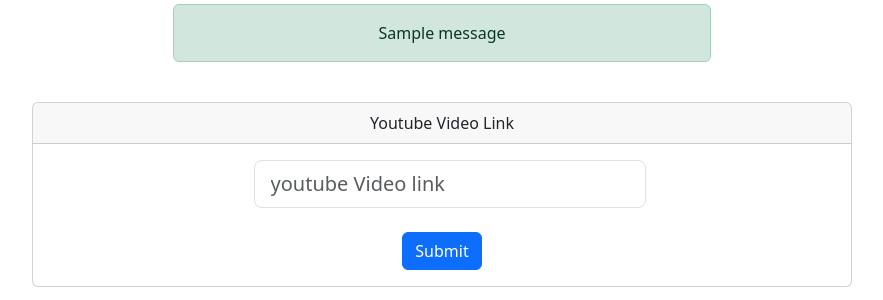
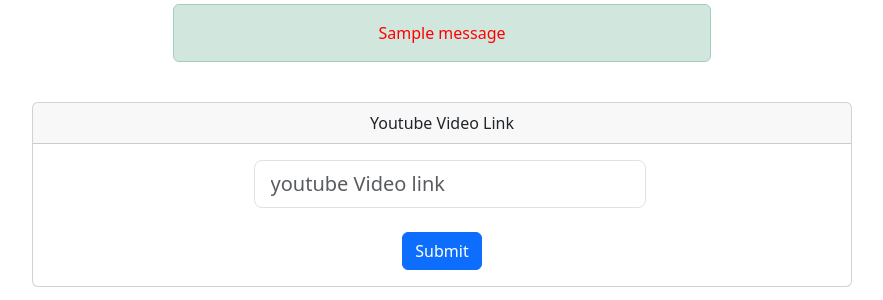
Before and after one commit to LIPU-DEMON/Youtube-Analysis, a Django app: page /accounts/profile in a window 1280 px wide. Shown: the part 82-382 px from the top of the page, without its empty margins (198-1081 px from the left). Run offline with Django 5.2, Linux system fonts and the light colour scheme; a user stored in the database is signed in; tables that the repository leaves empty hold one stand-in row (values such as "Sample post"); one stand-in notice (Sample message) is shown.

Commit message:
#some Minor Fixes

```diff
--- a/Users/templates/registration/firstpage.html
+++ b/Users/templates/registration/firstpage.html
@@ -45,7 +45,7 @@
           aria-labelledby="offcanvasNavbarLabel"
         >
           <div class="offcanvas-header">
-            <h5 class="offcanvas-title" id="offcanvasNavbarLabel">User Bar</h5>
+            <h5 class="offcanvas-title" id="offcanvasNavbarLabel"></h5>
             <button
               type="button"
               class="btn-close"
@@ -207,6 +207,7 @@
         {% csrf_token %}
 
         <a
+          style="margin-left: 48%;margin-right: 48%;color: darkblue;text-decoration: underline;"
           onclick="document.getElementById('myform').submit();return false;"
           class="nav-link"
           href="#"
--- a/Users/templates/registration/profile.html
+++ b/Users/templates/registration/profile.html
@@ -1,8 +1,4 @@
 {% extends "scrape/main.html" %}
-
-
-
-
 {% block content %}
 <br>
 {% if show %}
--- a/scrape/templates/scrape/main.html
+++ b/scrape/templates/scrape/main.html
@@ -102,7 +102,7 @@
         <br>
        {% if messages %}
           {% for message in messages %}
-             <div style="text-align: center;margin-left: 29%;margin-right: 29%;" class = 'alert alert-{{message.tags}}'>
+             <div style="text-align: center;margin-left: 29%;margin-right: 29%;color:red;" class = 'alert alert-{{message.tags}}'>
               {{message}}
             </div>
           {%endfor%}
```
Also changed, not shown: db.sqlite3, media/bg-images/yt.jpg (added).
